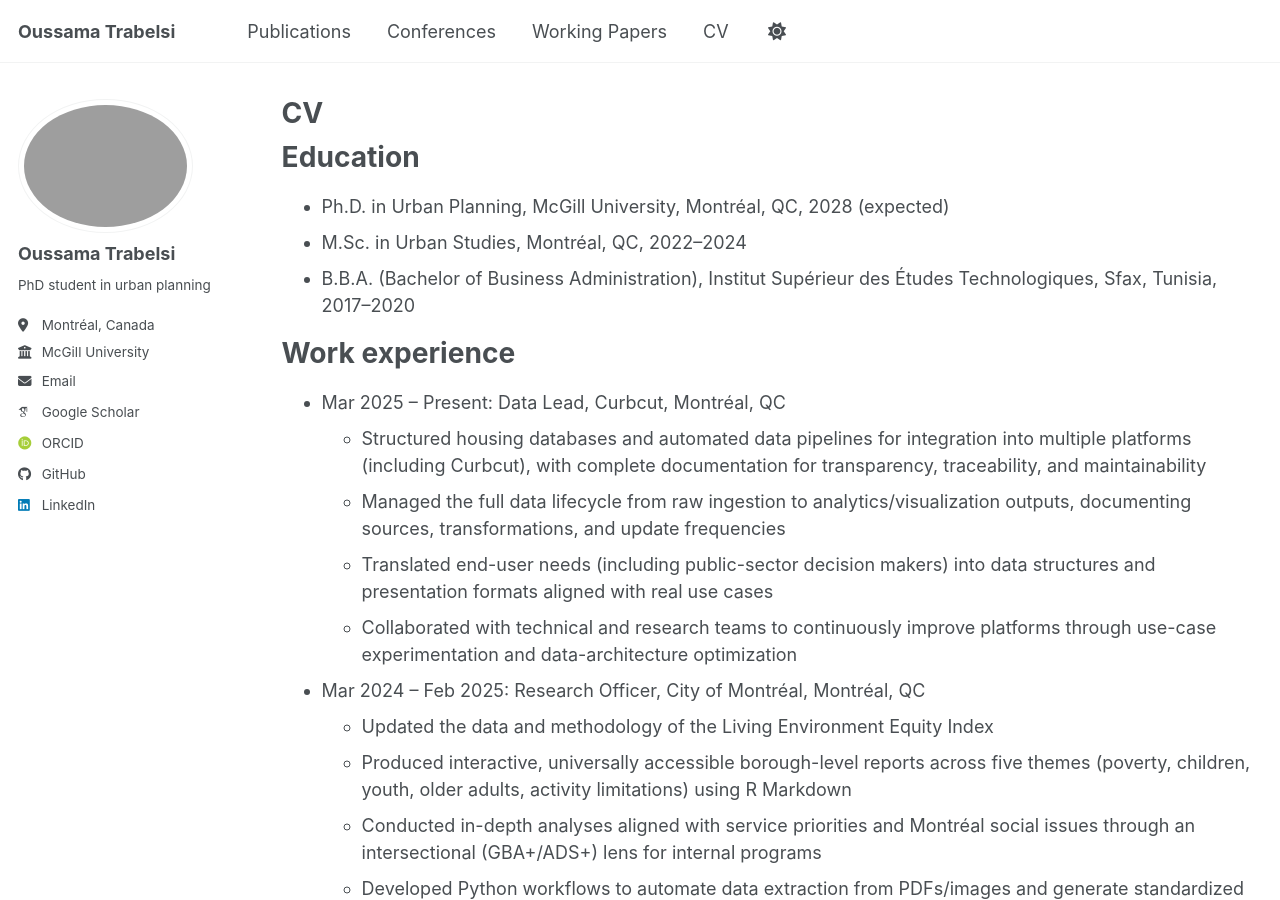
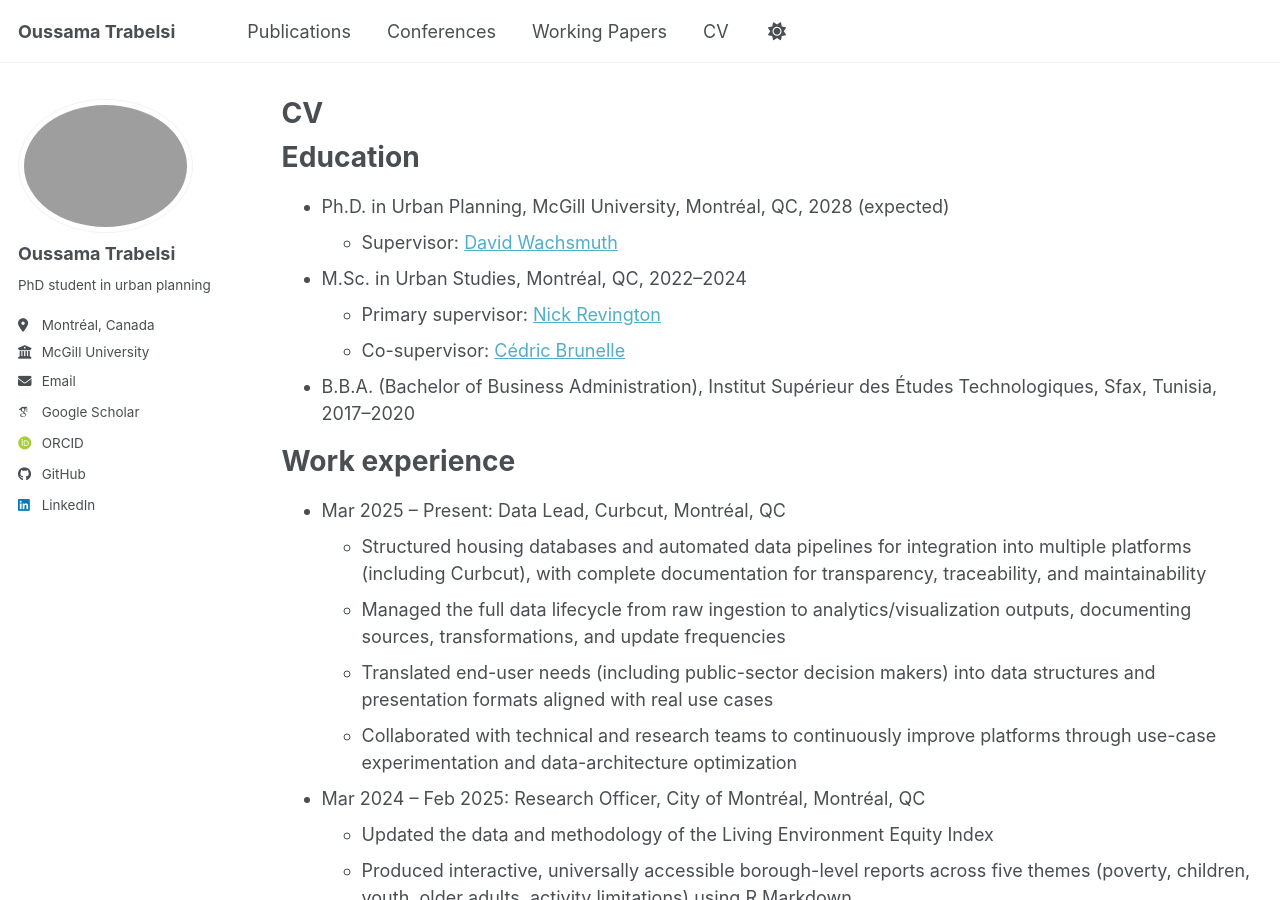
Before and after one commit to OussemaTrabelsi98/oussematrabelsi98.github.io, a Jekyll site: the page built from _pages/cv.md, in a window 1280 px wide and 900 px high. Built offline with Jekyll 4.4.1, drawn with Linux system fonts in a browser that asks for light colours; some web fonts are replaced; a script bundle is joined from its source files by our own code; library files that are not in the unit come from our copies.

Commit message:
last update

```diff
--- a/_pages/cv.md
+++ b/_pages/cv.md
@@ -12,7 +12,12 @@ redirect_from:
 Education
 ======
 * Ph.D. in Urban Planning, McGill University, Montréal, QC, 2028 (expected)
+  * Supervisor: [David Wachsmuth](https://www.mcgill.ca/urbanplanning/david-wachsmuth)
+
 * M.Sc. in Urban Studies, Montréal, QC, 2022–2024
+  * Primary supervisor: [Nick Revington](https://inrs.ca/en/research/professors/nick-revington/)
+  * Co-supervisor: [Cédric Brunelle](https://inrs.ca/la-recherche/professeurs/cedric-brunelle/)
+
 * B.B.A. (Bachelor of Business Administration), Institut Supérieur des Études Technologiques, Sfax, Tunisia, 2017–2020
 
 Work experience
```
